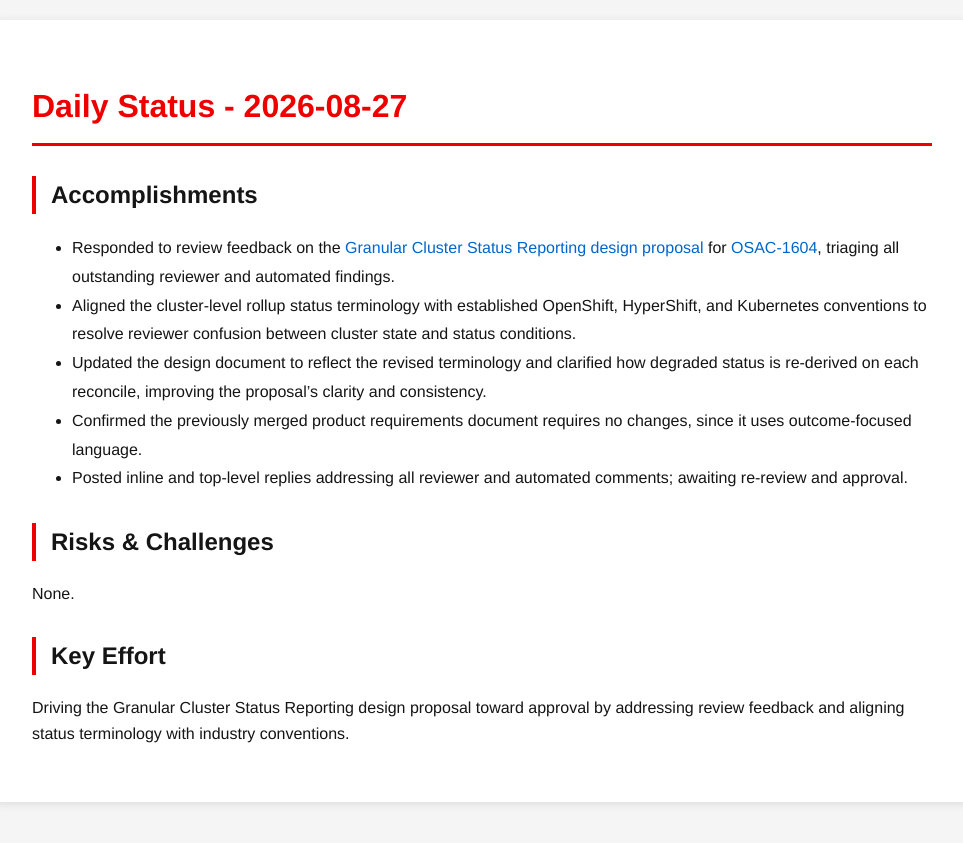
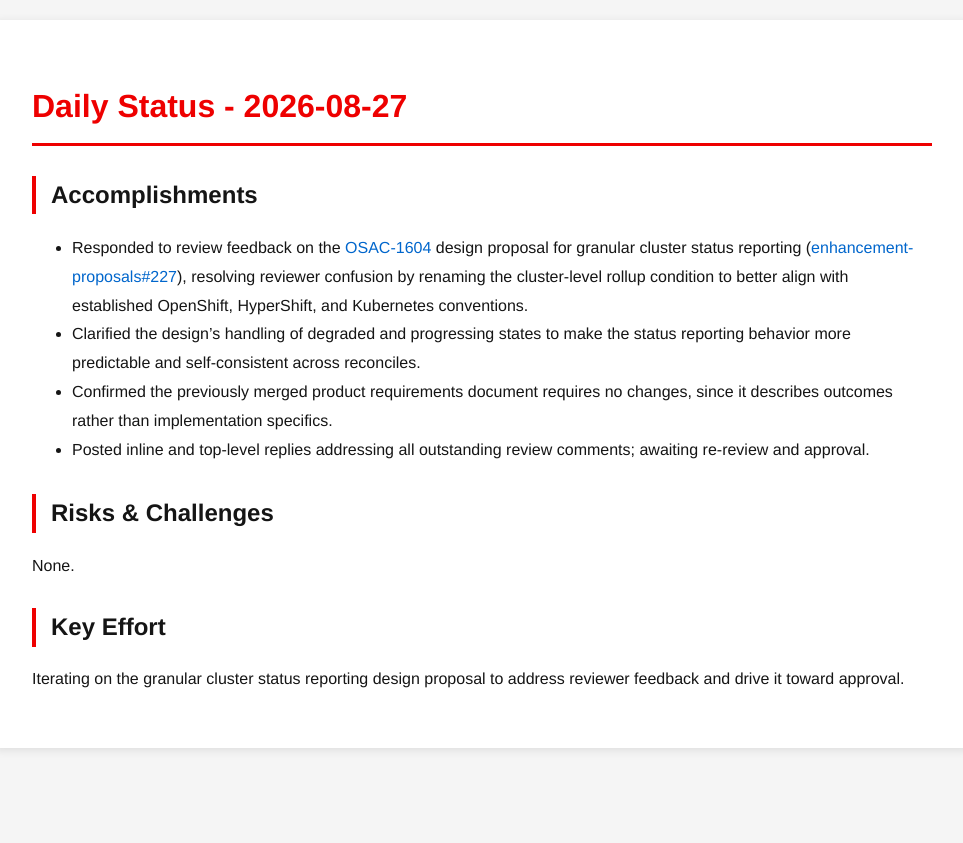
Before and after one commit to tzvatot/daily-status, a Jekyll site: the page built from 2026-08-27.md, in a window 1280 px wide. Shown: the top 843 px of the page, without its empty margins (158-1121 px from the left). Built offline with Jekyll 4.4.1, drawn with Linux system fonts in a browser that asks for light colours.

Commit message:
Daily status update - 2026-08-27

```diff
--- a/2026-08-27.md
+++ b/2026-08-27.md
@@ -7,14 +7,13 @@ date: 2026-08-27
 # Daily Status - 2026-08-27
 
 ## Accomplishments
-- Responded to review feedback on the [Granular Cluster Status Reporting design proposal](https://github.com/osac-project/enhancement-proposals/pull/227) for [OSAC-1604](https://redhat.atlassian.net/browse/OSAC-1604), triaging all outstanding reviewer and automated findings.
-- Aligned the cluster-level rollup status terminology with established OpenShift, HyperShift, and Kubernetes conventions to resolve reviewer confusion between cluster state and status conditions.
-- Updated the design document to reflect the revised terminology and clarified how degraded status is re-derived on each reconcile, improving the proposal's clarity and consistency.
-- Confirmed the previously merged product requirements document requires no changes, since it uses outcome-focused language.
-- Posted inline and top-level replies addressing all reviewer and automated comments; awaiting re-review and approval.
+- Responded to review feedback on the [OSAC-1604](https://redhat.atlassian.net/browse/OSAC-1604) design proposal for granular cluster status reporting ([enhancement-proposals#227](https://github.com/osac-project/enhancement-proposals/pull/227)), resolving reviewer confusion by renaming the cluster-level rollup condition to better align with established OpenShift, HyperShift, and Kubernetes conventions.
+- Clarified the design's handling of degraded and progressing states to make the status reporting behavior more predictable and self-consistent across reconciles.
+- Confirmed the previously merged product requirements document requires no changes, since it describes outcomes rather than implementation specifics.
+- Posted inline and top-level replies addressing all outstanding review comments; awaiting re-review and approval.
 
 ## Risks & Challenges
 None.
 
 ## Key Effort
-Driving the Granular Cluster Status Reporting design proposal toward approval by addressing review feedback and aligning status terminology with industry conventions.
+Iterating on the granular cluster status reporting design proposal to address reviewer feedback and drive it toward approval.
```
